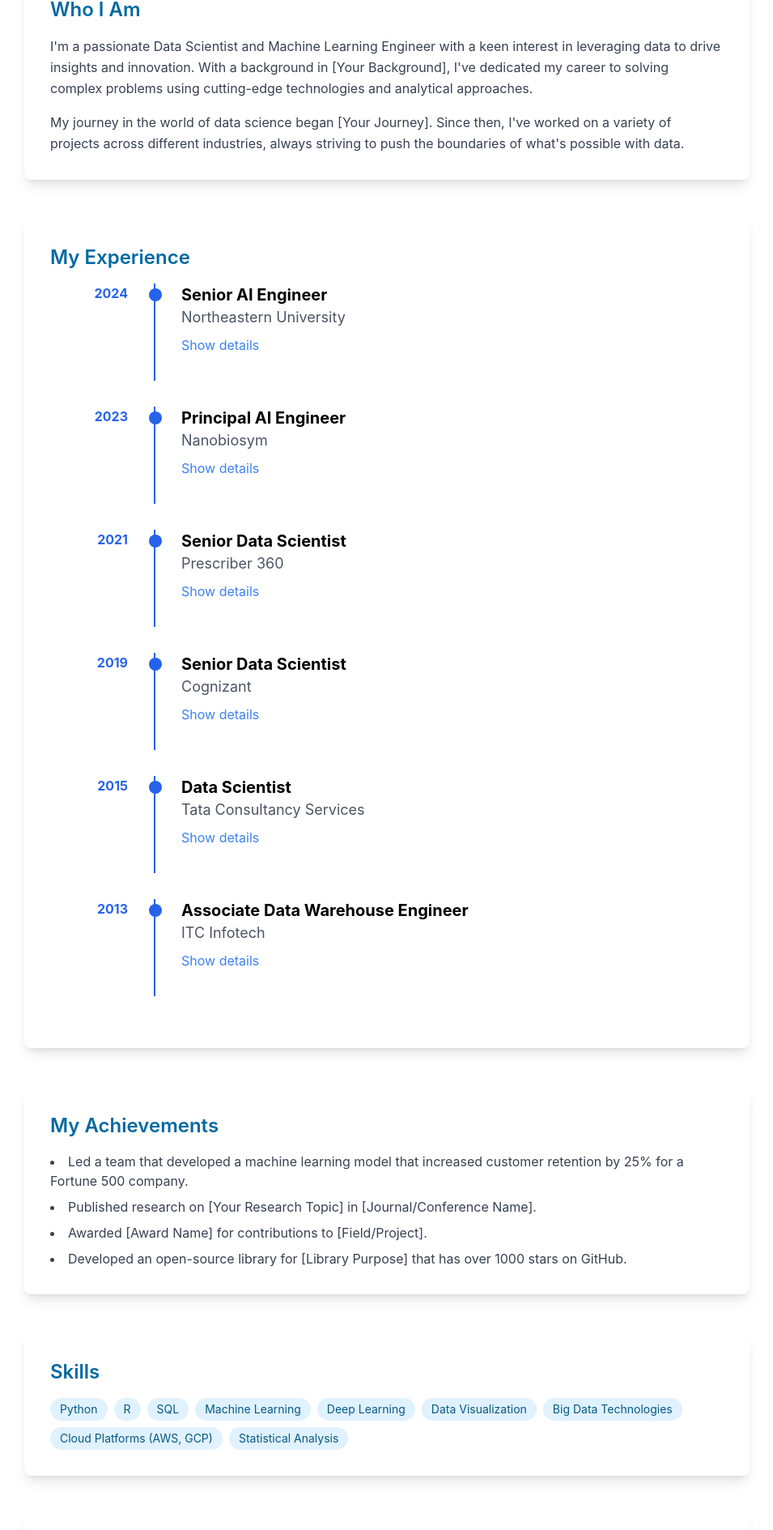
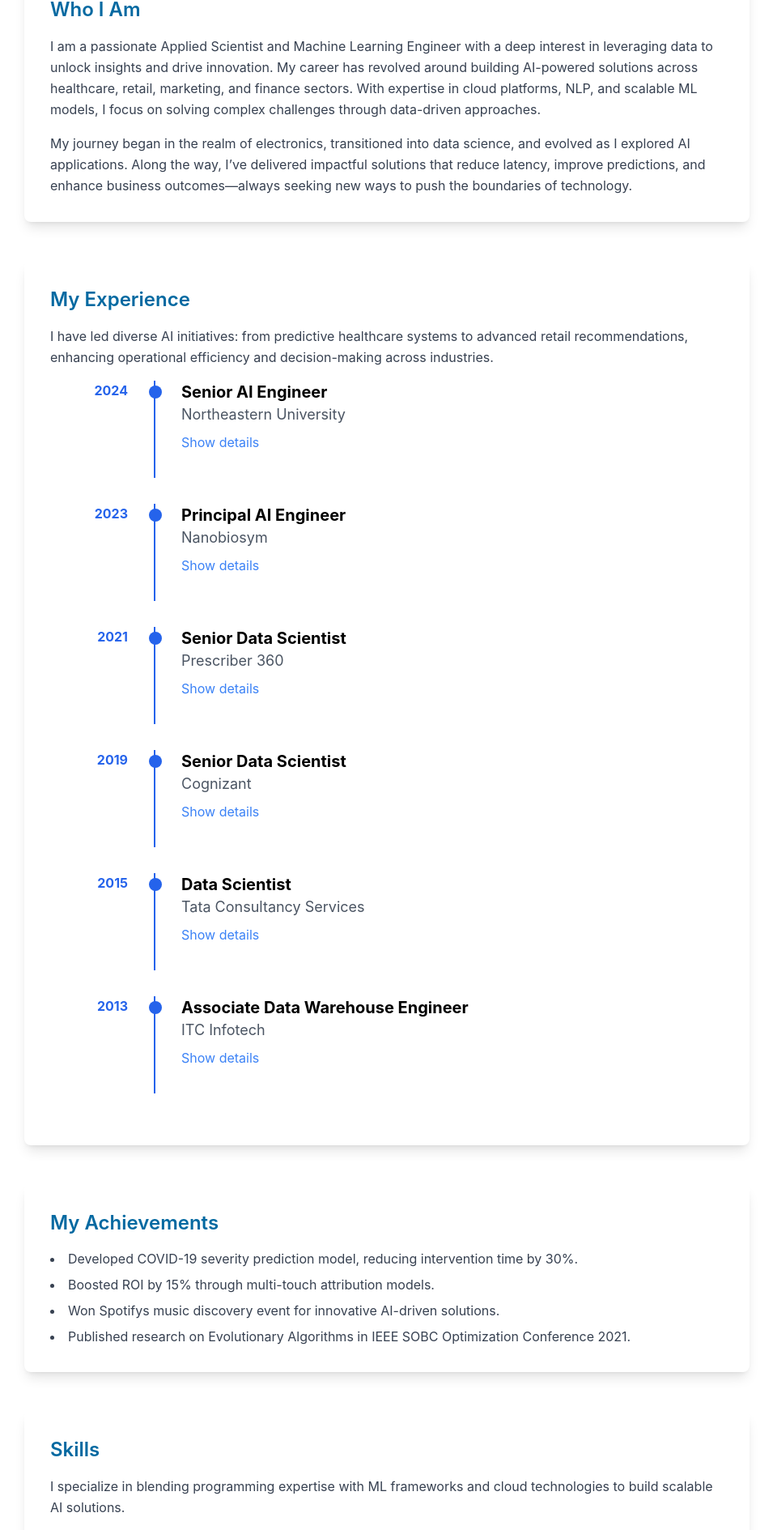
Before and after one commit to debanjansaha-git/react-blogging-site, a React (Create React App) app: page /about-me in a window 1280 px wide. Shown: the part 260-2149 px from the top of the page at 81% size, without its empty margins (162-1117 px from the left). Built offline with nearby package versions, Linux system fonts and the light colour scheme; no server answers.

Commit message:
update contents and attach domain to create projects

```diff
--- a/src/components/CreateProject.js
+++ b/src/components/CreateProject.js
@@ -1,10 +1,11 @@
 import React, { useState } from 'react';
 import { useNavigate, Link } from 'react-router-dom';
+import { createPost } from '../services/blogService';
 import { ref, uploadBytes, getDownloadURL } from 'firebase/storage';
 import { storage } from '../firebase';
-import { createPost } from '../services/blogService';
 import ReactQuill from 'react-quill';
 import 'react-quill/dist/quill.snow.css';
+import DOMPurify from 'dompurify';
 
 function CreateProject() {
   const [title, setTitle] = useState('');
@@ -16,6 +17,7 @@
   const [youtubeUrl, setYoutubeUrl] = useState('');
   const [mediumUrl, setMediumUrl] = useState('');
   const [githubUrl, setGithubUrl] = useState('');
+  const [domain, setDomain] = useState(''); // New state for domain
   const navigate = useNavigate();
 
   const modules = {
@@ -30,6 +32,24 @@
     ],
   };
 
+  const cleanupContent = (html) => {
+    // Use DOMPurify to sanitize the HTML
+    let clean = DOMPurify.sanitize(html, {
+      ALLOWED_TAGS: ['p', 'br', 'strong', 'em', 'u', 'h1', 'h2', 'h3', 'ul', 'ol', 'li', 'a', 'img'],
+      ALLOWED_ATTR: ['href', 'src', 'alt']
+    });
+
+    // Remove empty paragraphs and excessive line breaks
+    clean = clean.replace(/<p><br><\/p>/g, '');
+    clean = clean.replace(/<p>&nbsp;<\/p>/g, '');
+    clean = clean.replace(/(<br\s*\/?>){3,}/g, '<br><br>');
+
+    // Wrap loose text in paragraphs
+    clean = clean.replace(/^(?!<[p|ul|ol|h[1-6]]>)(.+)(?!<\/[p|ul|ol|h[1-6]]>)$/gm, '<p>$1</p>');
+
+    return clean;
+  };
+
   const handleFileChange = (e) => {
     if (e.target.files[0]) {
       setFile(e.target.files[0]);
@@ -40,34 +60,36 @@
   const handleSubmit = async (e) => {
     e.preventDefault();
     try {
-      let uploadedImageUrl = '';
+      let imageUrl = '';
       if (file) {
         const storageRef = ref(storage, `project-images/${Date.now()}-${file.name}`);
         const snapshot = await uploadBytes(storageRef, file);
-        uploadedImageUrl = await getDownloadURL(snapshot.ref);
+        imageUrl = await getDownloadURL(snapshot.ref);
       }
 
       const projectData = {
         title,
-        content,
+        content: cleanupContent(content),
         skills: skills.split(',').map(skill => skill.trim()),
-        imageUrl: uploadedImageUrl,
+        imageUrl,
         linkedinUrl,
         youtubeUrl,
         mediumUrl,
         githubUrl,
+        domain: domain || 'Miscellaneous', // Include domain in projectData
         createdAt: new Date(),
       };
+
       const { slug } = await createPost(projectData);
-      navigate(`/projects/${slug}`);
+      navigate(`/projects/${slug}`, { state: { message: 'Project created successfully' } });
     } catch (error) {
       console.error('Error creating project:', error);
     }
   };
 
   return (
-    <div className="max-w-4xl mx-auto mt-10 p-6 bg-white rounded-lg shadow-xl">
-      <h2 className="text-3xl font-bold mb-8 text-center">Create New Project</h2>
+    <div className="container mx-auto px-4 py-8">
+      <h1 className="text-3xl font-bold mb-6">Create New Project</h1>
       <form onSubmit={handleSubmit} className="space-y-6">
         <div>
           <label htmlFor="title" className="block text-gray-700 font-bold mb-2">Title</label>
@@ -151,6 +173,17 @@
             className="w-full px-3 py-2 border rounded-lg focus:outline-none focus:ring-2 focus:ring-blue-500"
           />
         </div>
+        <div>
+          <label htmlFor="domain" className="block text-gray-700 font-bold mb-2">Domain</label>
+          <input
+            type="text"
+            id="domain"
+            value={domain}
+            onChange={(e) => setDomain(e.target.value)}
+            className="w-full px-3 py-2 border rounded-lg focus:outline-none focus:ring-2 focus:ring-blue-500"
+            placeholder="e.g., Healthcare, Retail, or leave blank for Miscellaneous"
+          />
+        </div>
         <div className="flex justify-end space-x-4">
           <Link to="/projects" className="btn-secondary">
             Cancel
--- a/src/pages/AboutMe.js
+++ b/src/pages/AboutMe.js
@@ -22,32 +22,38 @@
       <section className="mb-12 bg-white shadow-lg rounded-lg p-8">
         <h2 className="text-2xl font-semibold mb-4 text-primary-700">Who I Am</h2>
         <p className="mb-4 text-gray-700 leading-relaxed">
-          I'm a passionate Data Scientist and Machine Learning Engineer with a keen interest in leveraging data to drive insights and innovation. With a background in [Your Background], I've dedicated my career to solving complex problems using cutting-edge technologies and analytical approaches.
+          I am a passionate Applied Scientist and Machine Learning Engineer with a deep interest in leveraging data to unlock insights and drive innovation. My career has revolved around building AI-powered solutions across healthcare, retail, marketing, and finance sectors. With expertise in cloud platforms, NLP, and scalable ML models, I focus on solving complex challenges through data-driven approaches.
         </p>
         <p className="text-gray-700 leading-relaxed">
-          My journey in the world of data science began [Your Journey]. Since then, I've worked on a variety of projects across different industries, always striving to push the boundaries of what's possible with data.
+          My journey began in the realm of electronics, transitioned into data science, and evolved as I explored AI applications. Along the way, I’ve delivered impactful solutions that reduce latency, improve predictions, and enhance business outcomes—always seeking new ways to push the boundaries of technology.
         </p>
       </section>
 
       <section className="mb-12 bg-white shadow-lg rounded-lg p-8">
         <h2 className="text-2xl font-semibold mb-4 text-primary-700">My Experience</h2>
+        <p className="mb-4 text-gray-700 leading-relaxed">
+          I have led diverse AI initiatives: from predictive healthcare systems to advanced retail recommendations, enhancing operational efficiency and decision-making across industries.
+        </p>
         <Timeline />
       </section>
 
       <section className="mb-12 bg-white shadow-lg rounded-lg p-8">
         <h2 className="text-2xl font-semibold mb-4 text-primary-700">My Achievements</h2>
         <ul className="list-disc list-inside space-y-2 text-gray-700">
-          <li>Led a team that developed a machine learning model that increased customer retention by 25% for a Fortune 500 company.</li>
-          <li>Published research on [Your Research Topic] in [Journal/Conference Name].</li>
-          <li>Awarded [Award Name] for contributions to [Field/Project].</li>
-          <li>Developed an open-source library for [Library Purpose] that has over 1000 stars on GitHub.</li>
+          <li>Developed COVID-19 severity prediction model, reducing intervention time by 30%.</li>
+          <li>Boosted ROI by 15% through multi-touch attribution models.</li>
+          <li>Won Spotifys music discovery event for innovative AI-driven solutions.</li>
+          <li>Published research on Evolutionary Algorithms in IEEE SOBC Optimization Conference 2021.</li>
         </ul>
       </section>
 
       <section className="mb-12 bg-white shadow-lg rounded-lg p-8">
         <h2 className="text-2xl font-semibold mb-4 text-primary-700">Skills</h2>
+        <p className="mb-4 text-gray-700 leading-relaxed">
+          I specialize in blending programming expertise with ML frameworks and cloud technologies to build scalable AI solutions.
+        </p>
         <div className="flex flex-wrap gap-2">
-          {['Python', 'R', 'SQL', 'Machine Learning', 'Deep Learning', 'Data Visualization', 'Big Data Technologies', 'Cloud Platforms (AWS, GCP)', 'Statistical Analysis'].map((skill, index) => (
+          {['Python', 'R', 'SQL', 'Machine Learning', 'Deep Learning', 'Natural Language Processing', 'MLOps', 'Data Visualization', 'Big Data Technologies', 'Cloud Platforms (AWS, GCP)', 'Statistical Analysis'].map((skill, index) => (
             <span key={index} className="bg-primary-100 text-primary-800 px-3 py-1 rounded-full text-sm">{skill}</span>
           ))}
         </div>
@@ -55,6 +61,9 @@
 
       <section className="bg-white shadow-lg rounded-lg p-8">
         <h2 className="text-2xl font-semibold mb-4 text-primary-700">Get in Touch</h2>
+        <p className="mb-4 text-gray-700 leading-relaxed">
+          Have a cool project in mind or just want to connect? Drop me a message, and I will get back to you soon!
+        </p>
         <form onSubmit={handleSubmit} className="space-y-4">
           <div>
             <label htmlFor="name" className="block text-sm font-medium text-gray-700 mb-1">Name</label>
```
